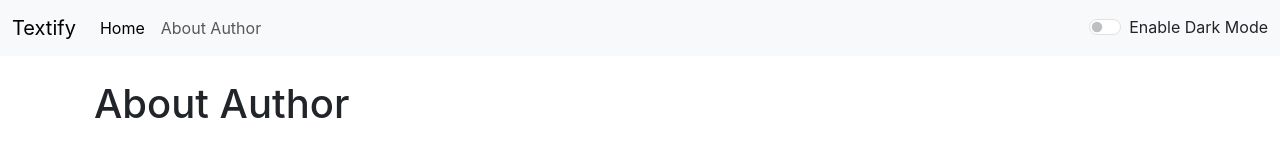
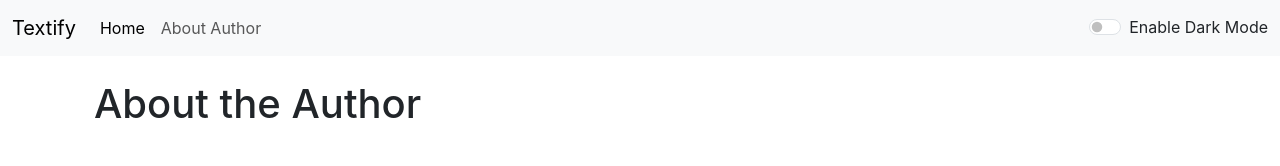
Before and after one commit to AmanNarayanSingh/textify, a React (Create React App) app: page /about in a window 1280 px wide. Shown: the top 166 px of the page. Built offline with nearby package versions, Linux system fonts and the light colour scheme.

Commit message:
Update About.js

```diff
--- a/src/components/About.js
+++ b/src/components/About.js
@@ -6,7 +6,7 @@ export default function About({mode}) {
     <div className={`content ${mode === 'dark' ? 'dark-mode' : ''}`}  style={{display:'flex',alignItems:'center'}}>
     <>
         <div className="container my-4" >
-            <h1>About Author</h1><br />
+            <h1>About the Author</h1><br />
             <p style={{fontSize:25}}>Aman Narayan Singh</p>
             <p style={{fontFamily:'cursive',fontSize:18}} id="quote">"Coding is a symphony of creativity and logic, where lines of code compose the poetry of innovation, and programmers wield the power to turn imagination into reality. In the digital realm, they navigate the labyrinth of possibilities, transforming chaos into elegant solutions, and leaving behind a legacy of ingenuity that shapes the future."</p>
             <p>I am a Full Stack Developer who likes the quest to work and learn in a real professional and vying ambience that enables me to cope with the emerging as well as the latest technology and scope for widening the spectrum of my knowledge, excellent capability to explore, learn and understand newer business domains, mathematics and technology along with web development, competitive programming with Python as my primary language. </p>
```
